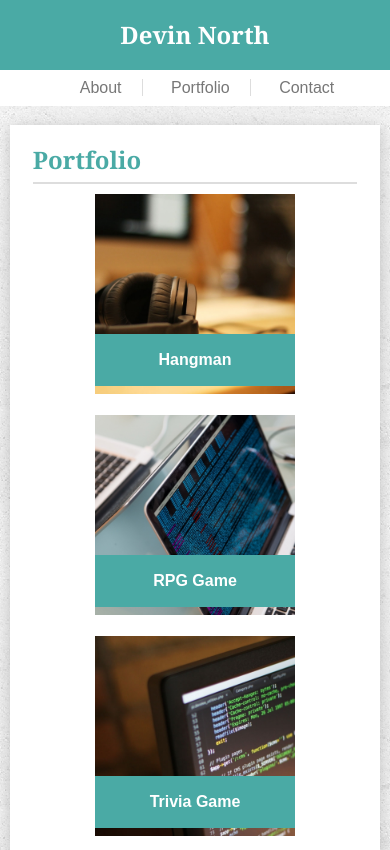
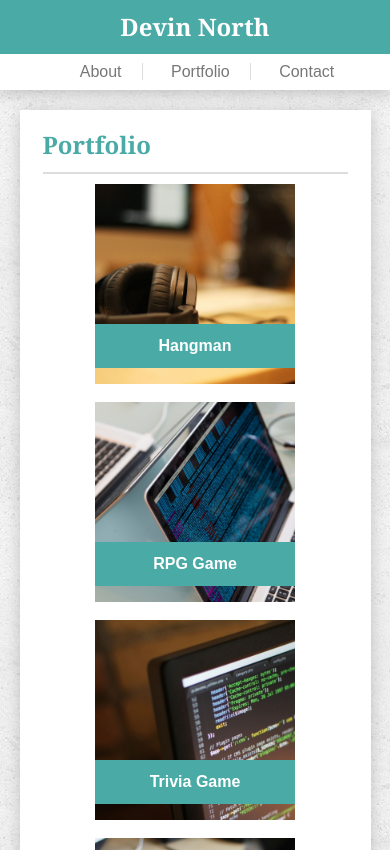
Before and after one commit to dvnnorth/Responsive-Portfolio, a plain HTML site: page portfolio.html in a window 390 px wide. Shown: the top 850 px of the page. Drawn offline with Linux system fonts and the light colour scheme.

Commit message:
I thought my 640px media query breakpoint was working, but it wasn't. Redid styling to make it work

```diff
--- a/assets/css/style.css
+++ b/assets/css/style.css
@@ -70,6 +70,7 @@ textarea {
 }
 
 .portfolioItem {
+    width: 200px;
     margin: 10px 10px 0px 10px;
     display: block;
     position: relative;
@@ -88,7 +89,7 @@ textarea {
 
 .portfolioLinkBox {
     position: absolute;
-    width: 100%;
+    width: 200px;
     padding: 10px;
     text-align: center;
     font-size: 16px;
@@ -162,6 +163,7 @@ textarea {
 }
 
 #avatarImage {
+    width: 200px;
     border-radius: 50%;
     float: left;
     margin: 23px 23px 10px 0px;
@@ -191,107 +193,65 @@ textarea {
 /* For Mobile */
 @media screen and (max-width: 640px) {
 
+    html {
+        overflow-y: auto;
+    }
+
     p {
-        margin-top: 0.5em;
+        margin-top: 1em;
         margin-bottom: 1em;
-        font-size: 0.8rem;
-        line-height: 1.5rem;
+    }
+
+    .portfolioItem {
+        float: none;
+        display: block;
+        margin: 10px auto 0px auto;
+    }
+
+    #navBarTop {
+        position: static;
+        height: 90px;
+        border-bottom: 0;
+    }
+
+    #navBarContent {
+        width: 100%;
+        text-align: center;
+    }
+
+    #nameBox {
+        float: none;
+        padding: 15px;
+    }
+
+    #linksNav {
+        float: none;
+        display: block;
+        padding: 10px;
     }
 
     #mainBody {
-        width: 95%;
-        margin: 50px auto;
-        position: relative;
-        background-color: #ffffff;
-        box-shadow: 0px 3px 15px rgba(0,0,0,0.2);
-        padding: 23px;
+        width: 90%;
+        margin: 20px auto;
+    }
+
+    #pageHeader {
+        padding-bottom: 15px;
+    }
+
+    #pageContent {
+        line-height: 1.5rem;
+        font-size: 0.8rem;
     }
 
     #avatarImage {
         float: none;
         display: block;
-        border-radius: 50%;
-        margin: 10px auto 10px auto;
-    }
-
-    #navBarTop {
-        width: 100%;
-        position: static;
-        box-shadow: 0px 3px 15px rgba(0,0,0,0.2);
-    }
-
-    #navBarContent {
-        width: 100%;
-        text-align: center;
-        background-color: white;
-        margin: auto;
-    }
-
-    #nameBox {
-        float: none;
-        width: 100%;
-        padding: 23px;
-        margin: auto;
-        text-align: center;
-        background-color: #4aaaa5;
-        color: #fff;
-    }
-
-
-    #navBarTop li {
-        width: 100%;
-        margin: auto;
-        font-size: 1rem;
-    }
-
-    #linksNav {
-        float: none;
-        padding: 10px;
-    }
-
-    #linksNav li:nth-of-type(-n+2) {
-        padding-right: 20px;
-        border-right: 1px solid #ddd;
-    }
-
-    #pageHeader {
-        border-bottom: 2px solid #ddd;
-        padding-bottom: 10px;
+        margin: 20px auto 20px auto;
     }
 
     #pageFooterBar {
-        background-color: #1b3440;
-        border-top: 5px #4aaaa5 solid;
-        height: 45px;
         position: static;
-        bottom: 0px;
-        width: 100%;
-        text-align: center;
-        color: white;
-        padding-top: 12px;
-        font-size: 14px;
-        box-shadow: 0px 3px 15px rgba(0,0,0,0.2);
-    }
-
-    .portfolioItem {
-        width: 200px;
-        margin: 10px auto 0px auto;
-        display: block;
-        position: relative;
-        overflow: auto;
-        float: none;
-        color: #fff;
-    }
-
-    .portfolioLinkBox {
-        position: absolute;
-        width: 200px;
-        padding: 10px;
-        text-align: center;
-        font-size: 16px;
-        font-weight: bold;
-        background-color: #4aaaa5;
-        top: 140px;
     }
 
 }
```
Also changed, not shown: index.html (+1 -1 lines).
